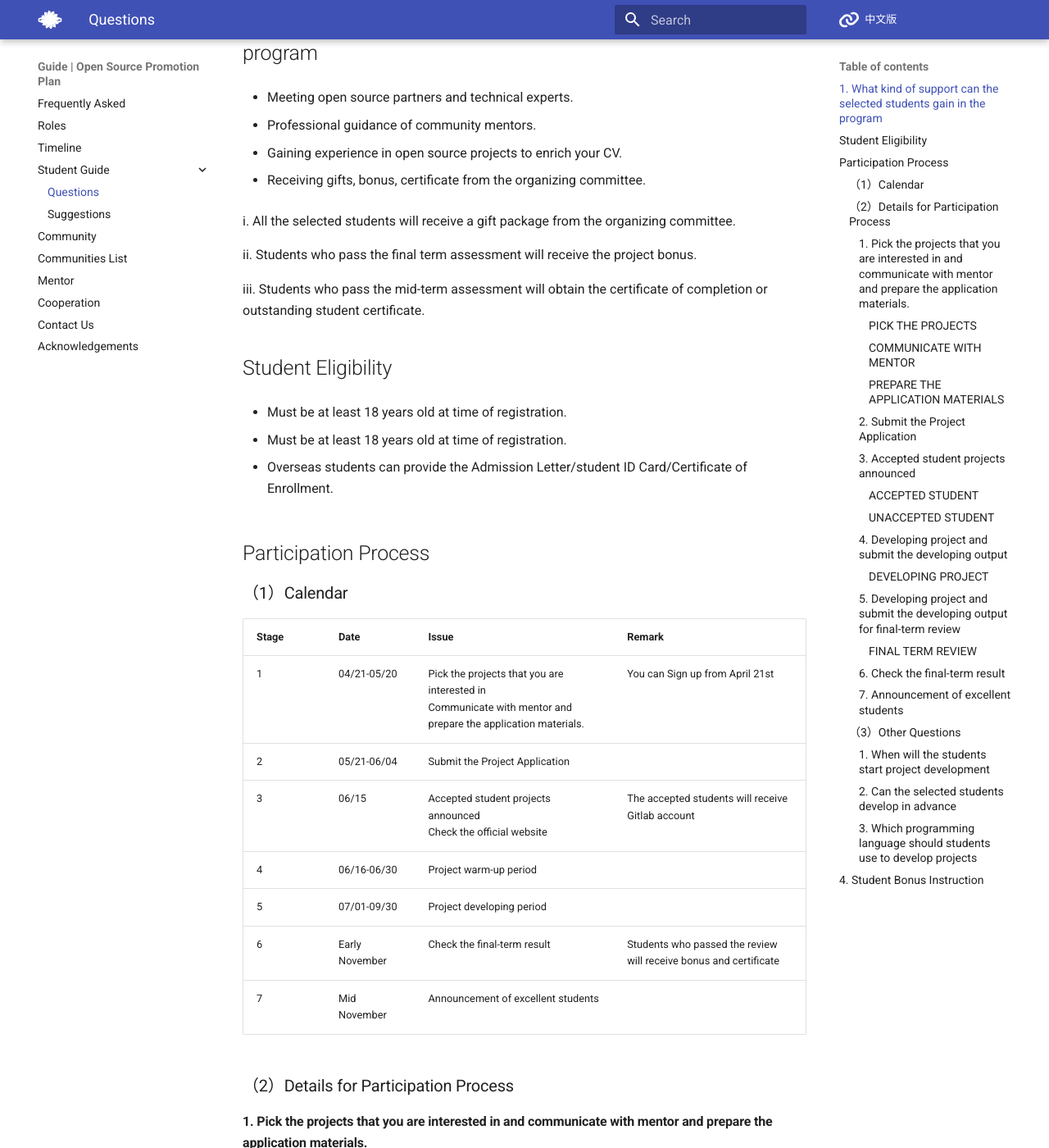
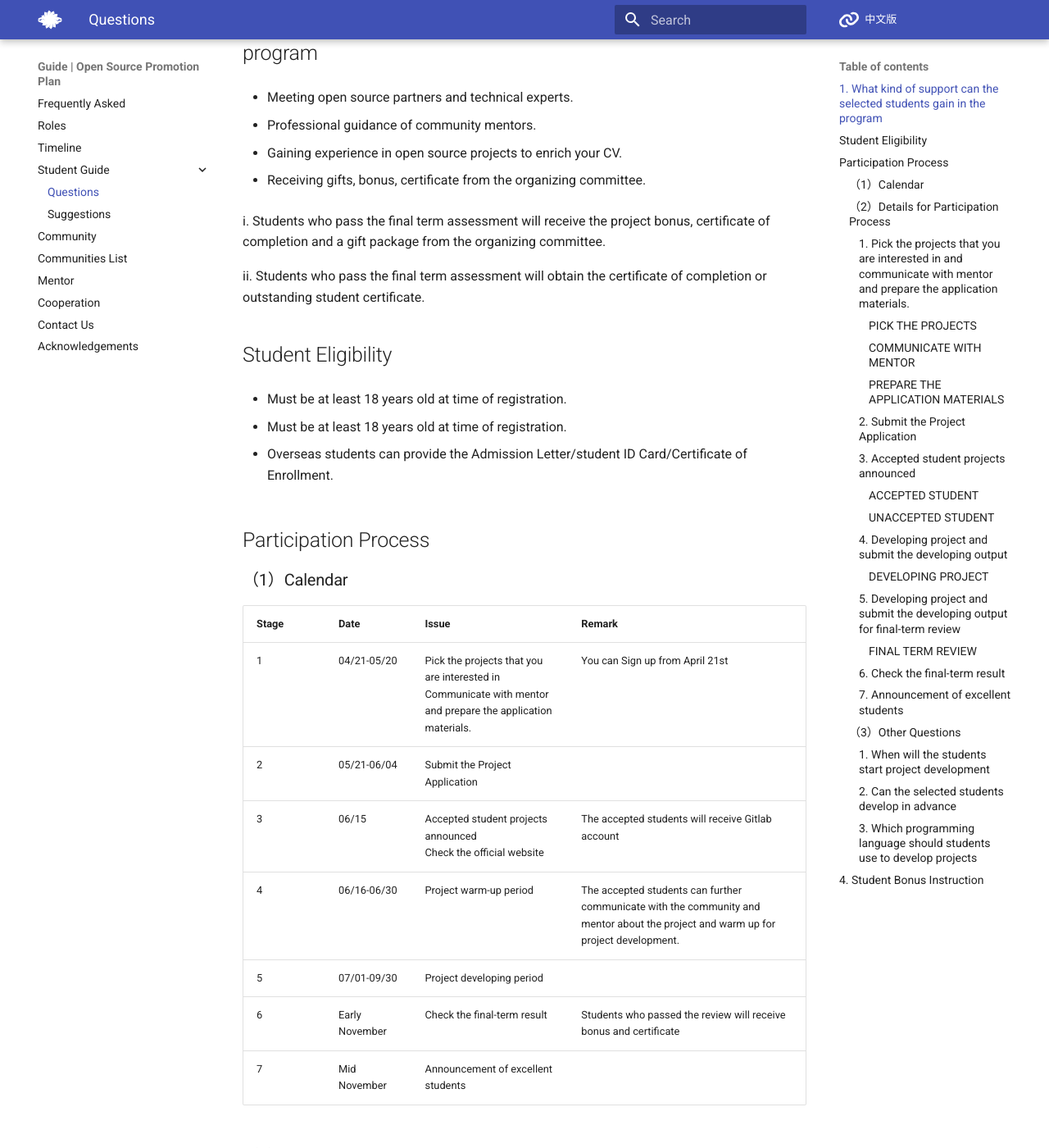
Before and after one commit to summer-ospp/help-en, an MkDocs documentation site: the page built from docs/student.md, in a window 1280 px wide and 1400 px high, scrolled down 300 px. Shown: the whole window at 82% size. Built offline with MkDocs 1.6.1 and Material for MkDocs 9.7.7, drawn with Linux system fonts in a browser that asks for light colours; comment, search, counter and statistics services are not loaded.

Commit message:
Update student.md

```diff
--- a/docs/student.md
+++ b/docs/student.md
@@ -14,11 +14,9 @@ Students are required to download, sign, scan and upload a signed version of the
 
 - Receiving gifts, bonus, certificate from the organizing committee.
 
-  i.  All the selected students will receive a gift package from the organizing committee.
+  i. Students who pass the final term assessment will receive the project bonus, certificate of completion and a gift package from the organizing committee.
 
-  ii. Students who pass the final term assessment will receive the project bonus.
-
-  iii.  Students who pass the mid-term assessment will obtain the certificate of completion or outstanding student certificate.
+  ii.  Students who pass the final term assessment will obtain the certificate of completion or outstanding student certificate.
 
 ## Student Eligibility
 
@@ -39,7 +37,7 @@ Students are required to download, sign, scan and upload a signed version of the
 | 1         | 04/21-05/20    | Pick the projects that you are interested in<br/>Communicate with mentor and prepare the application materials. | You can Sign up from April 21st                              |
 | 2         | 05/21-06/04    | Submit the Project Application                               |                                                              |
 | 3         | 06/15          | Accepted student projects announced<br/>Check the official website | The accepted students will receive Gitlab account            |
-| 4         | 06/16-06/30    | Project warm-up period                                       |                                                              |
+| 4         | 06/16-06/30    | Project warm-up period                                       | The accepted students can further communicate with the community and mentor about the project and warm up for project development.                                                             |
 | 5         | 07/01-09/30    | Project developing period                                    |                                                              |
 | 6         | Early November | Check the final-term result                                  | Students who passed the review will receive bonus and certificate |
 | 7         | Mid November   | Announcement of excellent students                           |                                                              |
```
